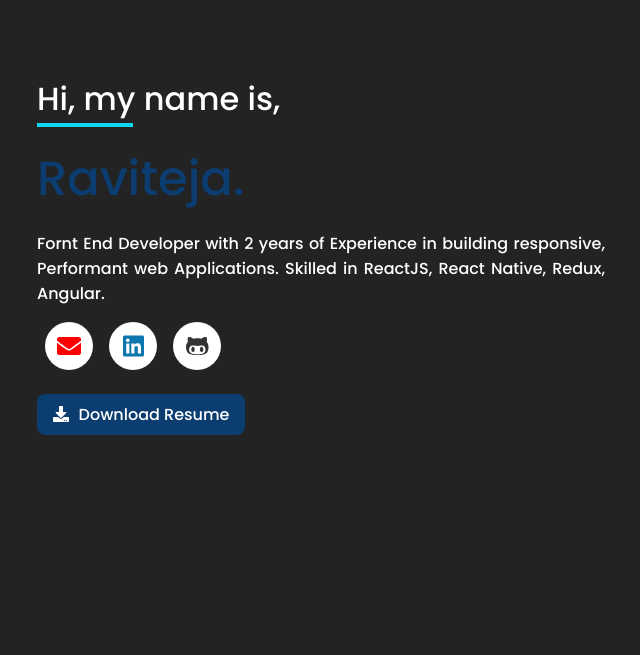
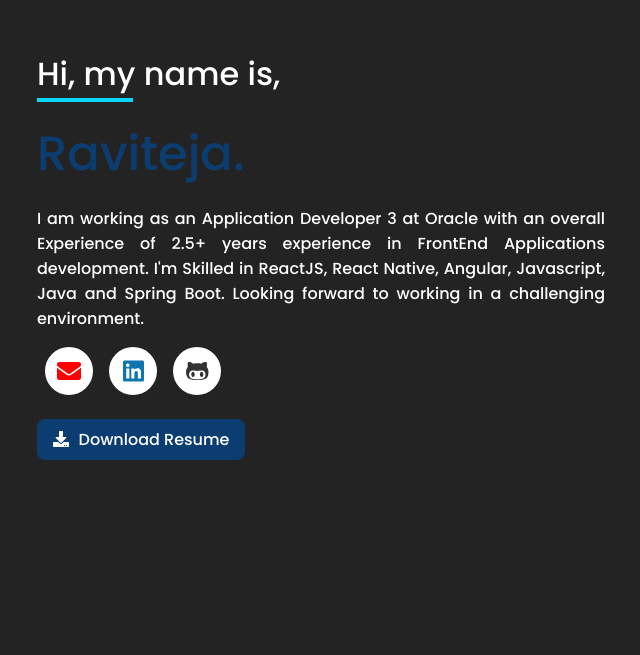
Before and after one commit to ravitejav/ravitejav.github.io, a React (Create React App) app: page /home in a window 1280 px wide. Shown: the part 145-800 px from the top of the page, without its empty margins (107-747 px from the left). Built offline with nearby package versions, Linux system fonts and the light colour scheme.

Commit message:
changed few things

```diff
--- a/src/Components/Intro/index.tsx
+++ b/src/Components/Intro/index.tsx
@@ -10,7 +10,7 @@ export const Intro = () => {
                 <p className="greeting">Hi, my name is,</p>
                 <span className="tintLine"></span>
                 <span className="name">Raviteja.</span>
-                <p className="introInfo">Fornt End Developer with 2 years of Experience in building responsive, Performant web Applications. Skilled in ReactJS, React Native, Redux, Angular.</p>
+                <p className="introInfo">I am working as an Application Developer 3 at Oracle with an overall Experience of 2.5+ years experience in FrontEnd Applications development. I'm Skilled in ReactJS, React Native, Angular, Javascript, Java and Spring Boot. Looking forward to working in a challenging environment.</p>
                 <div className="links">
                     <a href="mailto:raviteja99866@gmail.com" className="mail center">
                         <FontAwesomeIcon icon={faEnvelope} />
--- a/src/Utils/Constants.ts
+++ b/src/Utils/Constants.ts
@@ -120,7 +120,7 @@ const Experiences: Array<ExperienceModal> = [
         workExperience: [
           "Built the Automated Identity Card Verification system(OCR) module in the Epos to verify the users in the early stages of creating a proposal.",
           "Designed and implemented the web application to verify the submitted applications. This module has automated verification of basic details and allows bank analysts to verify other details",
-          "Developed an automated application that transforms CSV, excel information in spread sheets to metadata, which is used in multiple applications.",
+          "Developed an automated application that transforms CSV, excel information in spreadsheets to metadata, which is used in multiple applications.",
         ],
       },
       {
```
